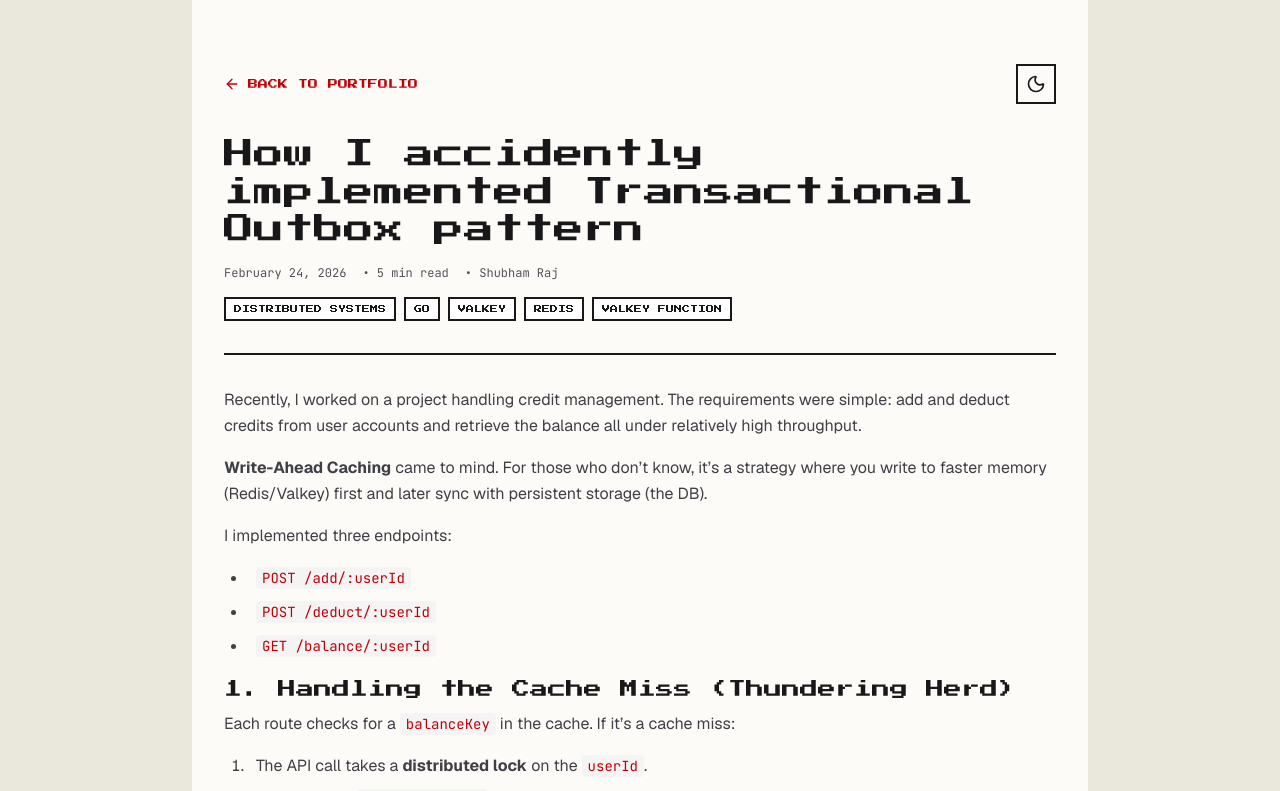
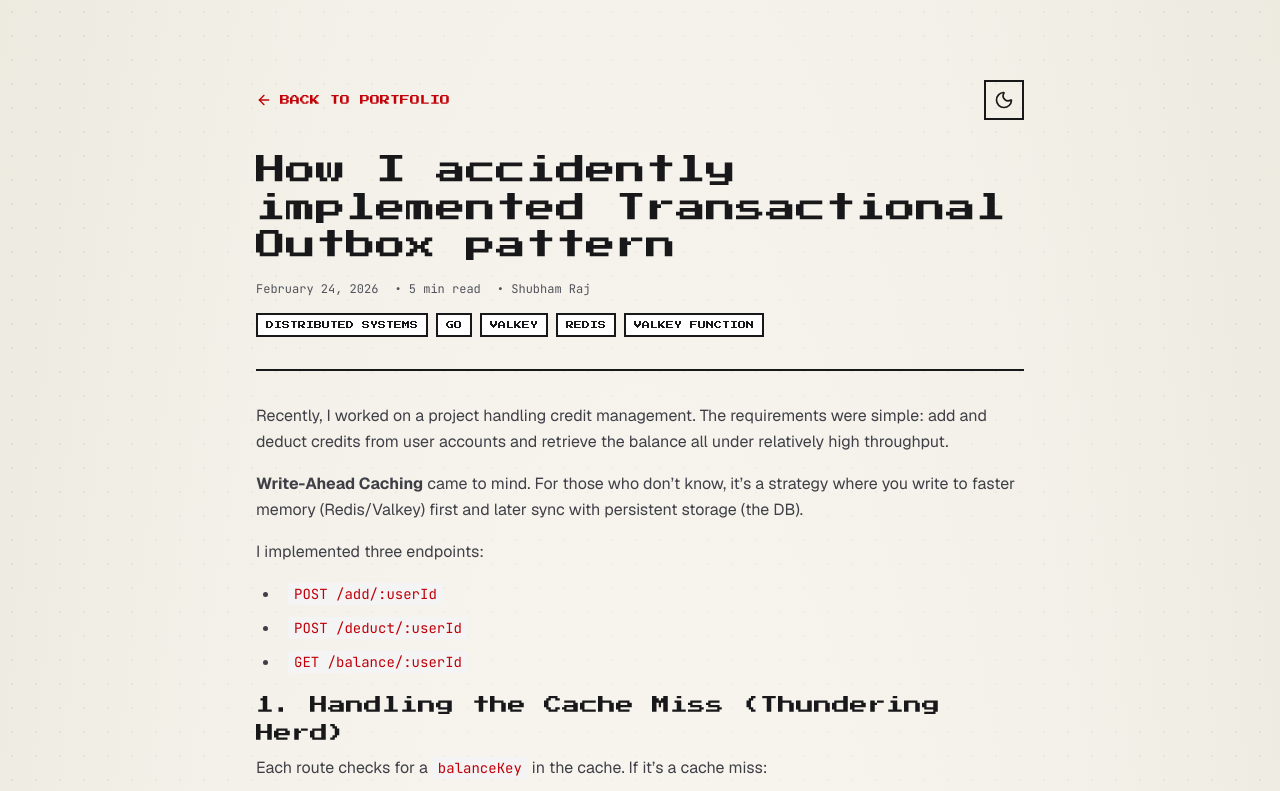
Before and after one commit to shubhdevelop/Portfplio, a Next.js app: page /blog/How-I-accidently-implemented-Transactional-Outbox-pattern in a window 1280 px wide. Shown: the top 791 px of the page. Built offline with nearby package versions, Linux system fonts and the light colour scheme.

Commit message:
style(blog): soften article background

```diff
--- a/src/app/blog/[slug]/BlogPostClient.tsx
+++ b/src/app/blog/[slug]/BlogPostClient.tsx
@@ -36,11 +36,19 @@ export default function BlogPostClient({ post }: BlogPostClientProps) {
   const { isDarkMode } = useTheme();
 
   return (
-    <div className={`min-h-screen transition-colors ${
-      isDarkMode
-        ? 'bg-[#111] text-zinc-100'
-        : 'bg-[#eae8dc] text-zinc-900'
-    }`}>
+    <div
+      className={`relative isolate min-h-screen overflow-hidden transition-colors ${
+        isDarkMode
+          ? 'bg-[#111] text-zinc-100'
+          : 'bg-[#eae8dc] text-zinc-900'
+      }`}
+      style={{
+        backgroundImage: isDarkMode
+          ? 'radial-gradient(ellipse 72% 100% at 50% 50%, rgba(39, 39, 42, 0.72) 0%, rgba(39, 39, 42, 0.4) 52%, transparent 100%), radial-gradient(rgba(255, 255, 255, 0.055) 1px, transparent 1px)'
+          : 'radial-gradient(ellipse 72% 100% at 50% 50%, rgba(253, 251, 247, 0.92) 0%, rgba(253, 251, 247, 0.5) 52%, transparent 100%), radial-gradient(rgba(24, 24, 27, 0.08) 1px, transparent 1px)',
+        backgroundSize: '100% 100%, 24px 24px',
+      }}
+    >
       <style>{`
         @import url('https://fonts.googleapis.com/css2?family=Press+Start+2P&family=VT323&family=Inter:wght@300;400;500;600&family=JetBrains+Mono:wght@400;500&display=swap');
         .font-pixel { font-family: 'Press Start 2P', cursive; }
@@ -95,9 +103,7 @@ export default function BlogPostClient({ post }: BlogPostClientProps) {
         `}
       `}</style>
 
-      <div className={`max-w-4xl mx-auto px-4 md:px-8 py-8 md:py-16 ${
-        isDarkMode ? 'bg-zinc-900' : 'bg-[#fdfbf7]'
-      }`}>
+      <div className="mx-auto max-w-4xl px-6 py-10 sm:px-10 md:px-16 md:py-20">
         {/* Back Button and Theme Toggle */}
         <div className="flex justify-between items-center mb-8">
           <Link
```
